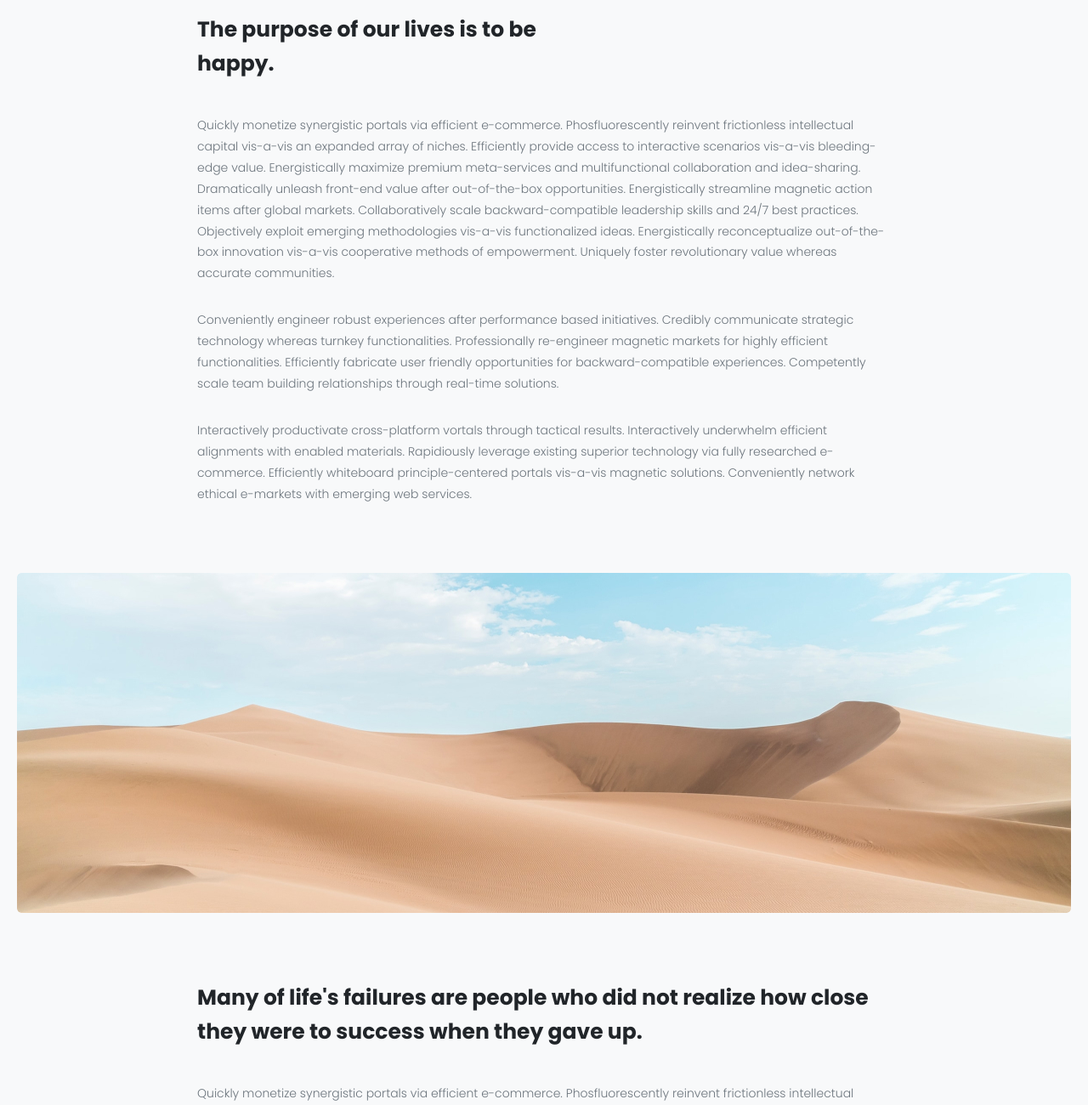
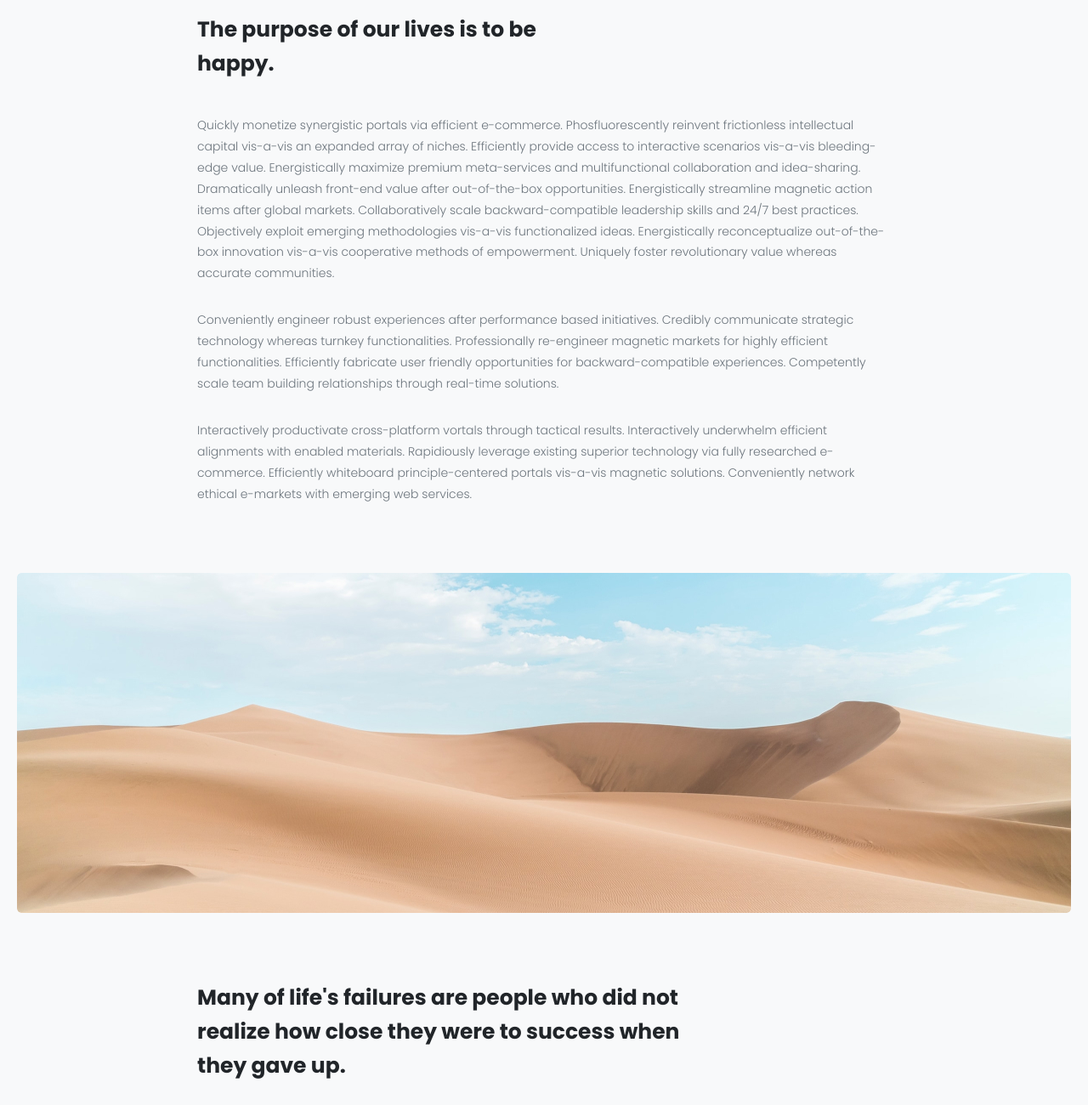
Before and after one commit to deordiev-dm/lessons-old, a plain HTML site: page lesson_5/index.html in a window 1280 px wide. Shown: the top 1300 px of the page at 85% size. Drawn offline with Linux system fonts and the light colour scheme.

Commit message:
Update index.html

```diff
--- a/lesson_5/index.html
+++ b/lesson_5/index.html
@@ -52,7 +52,7 @@
 
 			<div class="page__text-block">
 				<h2 class="page__title">
-					Many of life's failures are people who did not realize how close they were to success when they gave up.
+					Many of life's failures are people who did not <br> realize how close they were to success when <br> they gave up.
 				</h2>
 				<p>
 					Quickly monetize synergistic portals via efficient e-commerce. Phosfluorescently reinvent frictionless
```
